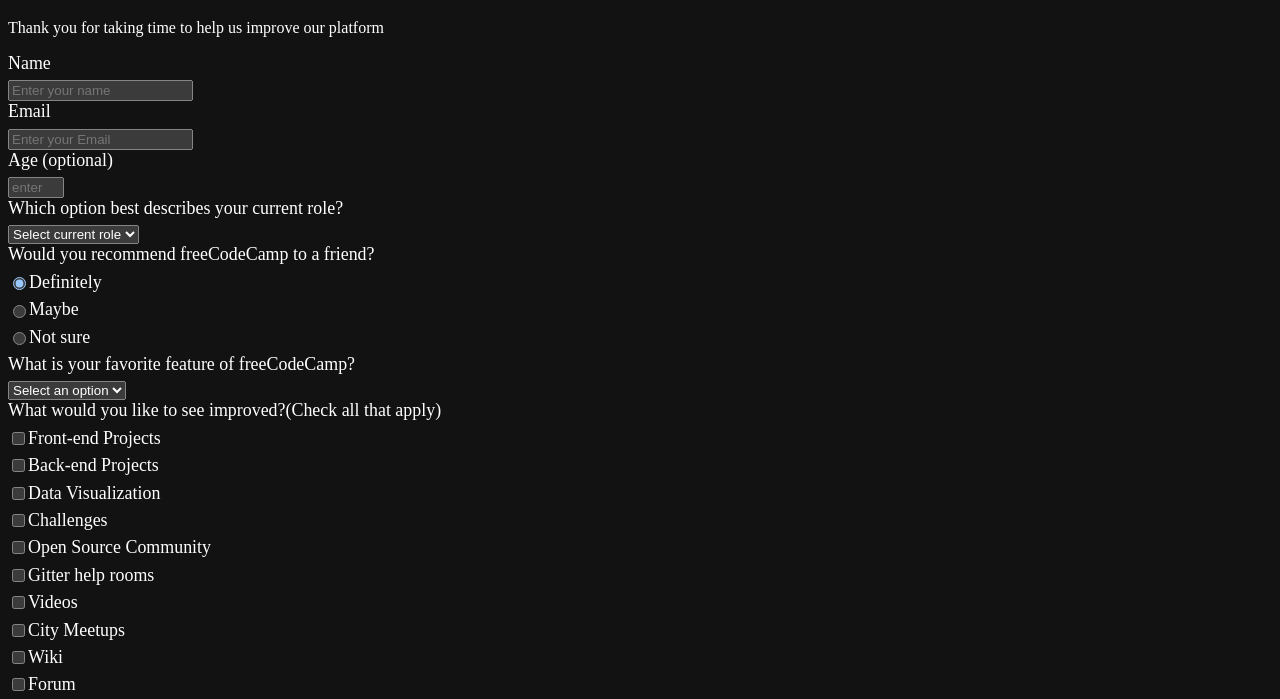
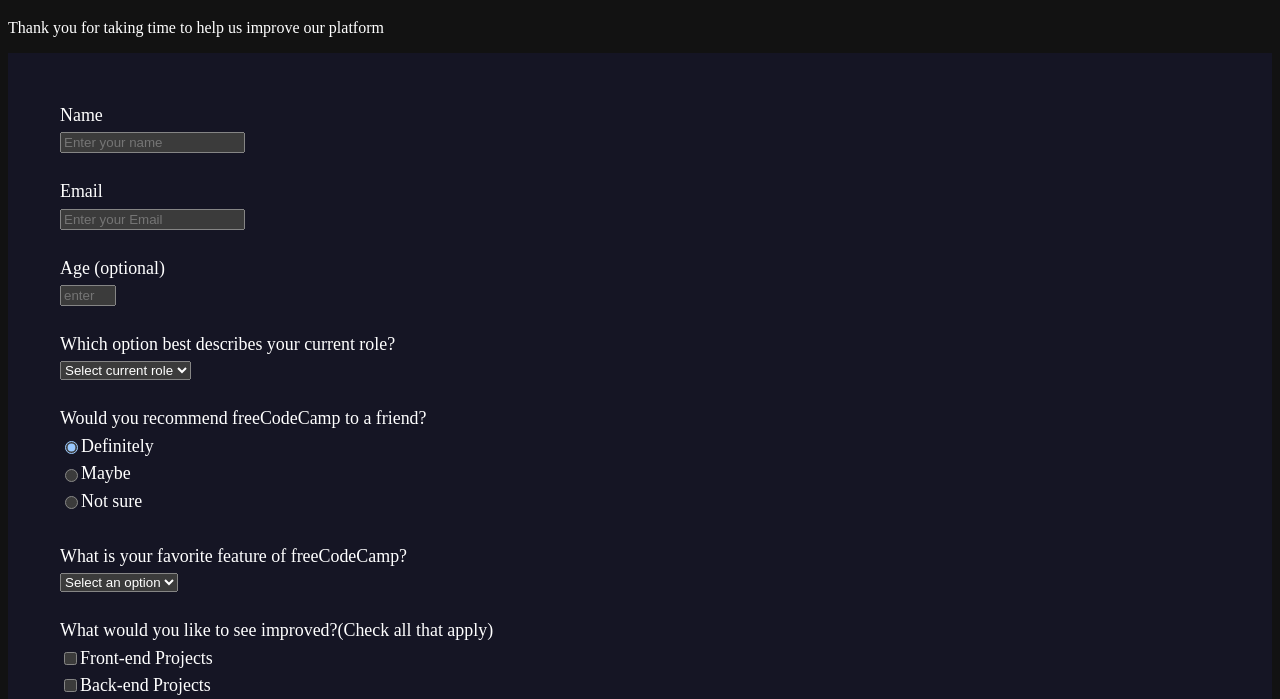
Before and after one commit to Roland-Ntwali/Survey-form, a plain HTML site: page fcc-test-suite-template-master/index.html in a window 1280 px wide. Shown: the part 61-760 px from the top of the page. Drawn offline with Linux system fonts and the light colour scheme.

Commit message:
Added styling for survey page and and the form group class

```diff
--- a/fcc-test-suite-template-master/css/style.css
+++ b/fcc-test-suite-template-master/css/style.css
@@ -11,3 +11,12 @@ label {
     margin-bottom: 0.4rem;
     font-size: 1.12rem;
   }
+
+  #survey-form {
+    padding: 3rem;
+    background: rgba(22, 22, 40, 0.8)
+  }
+  .form-group {
+        margin: 0 auto 1.25rem auto;
+      padding: 0.25rem;
+  }
```
